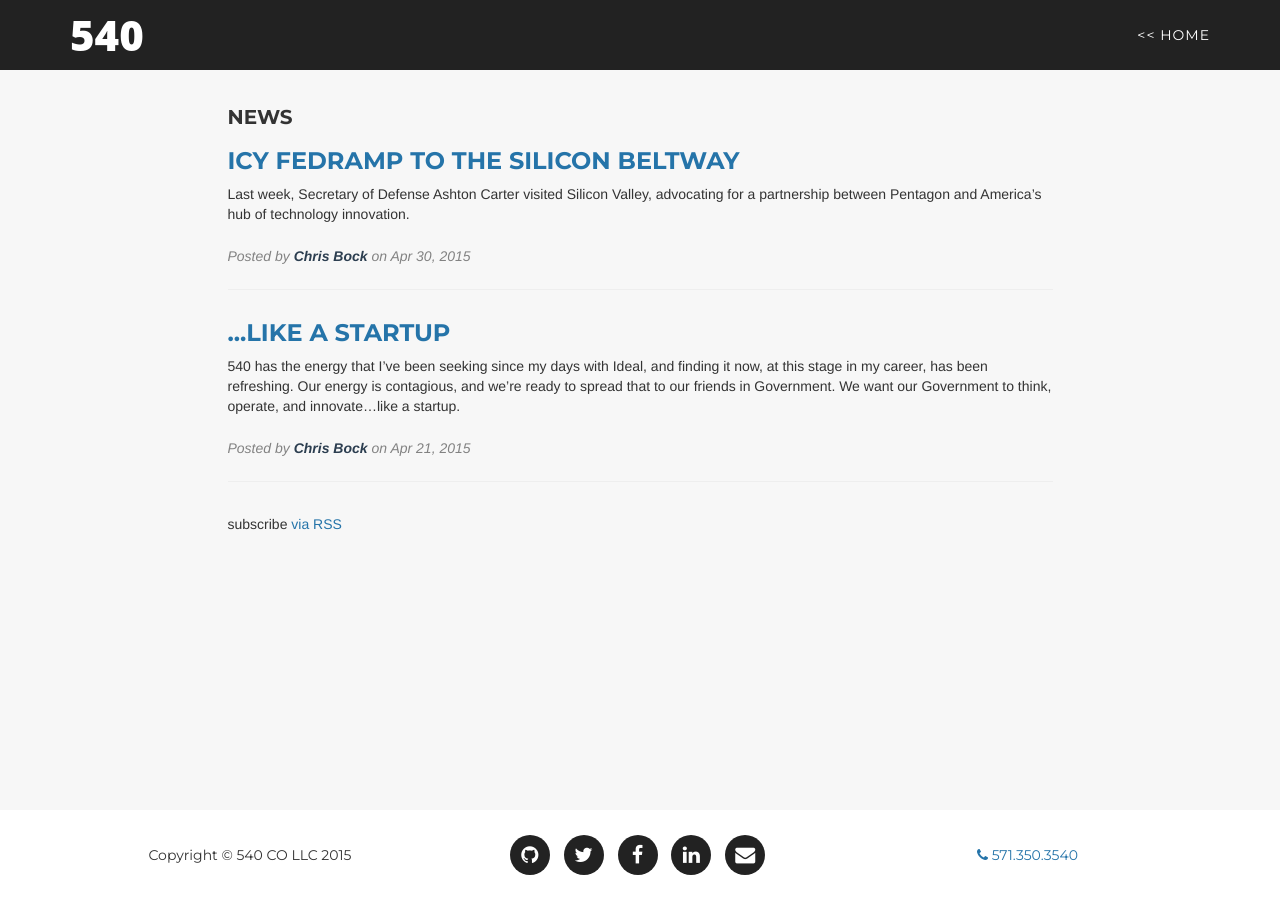
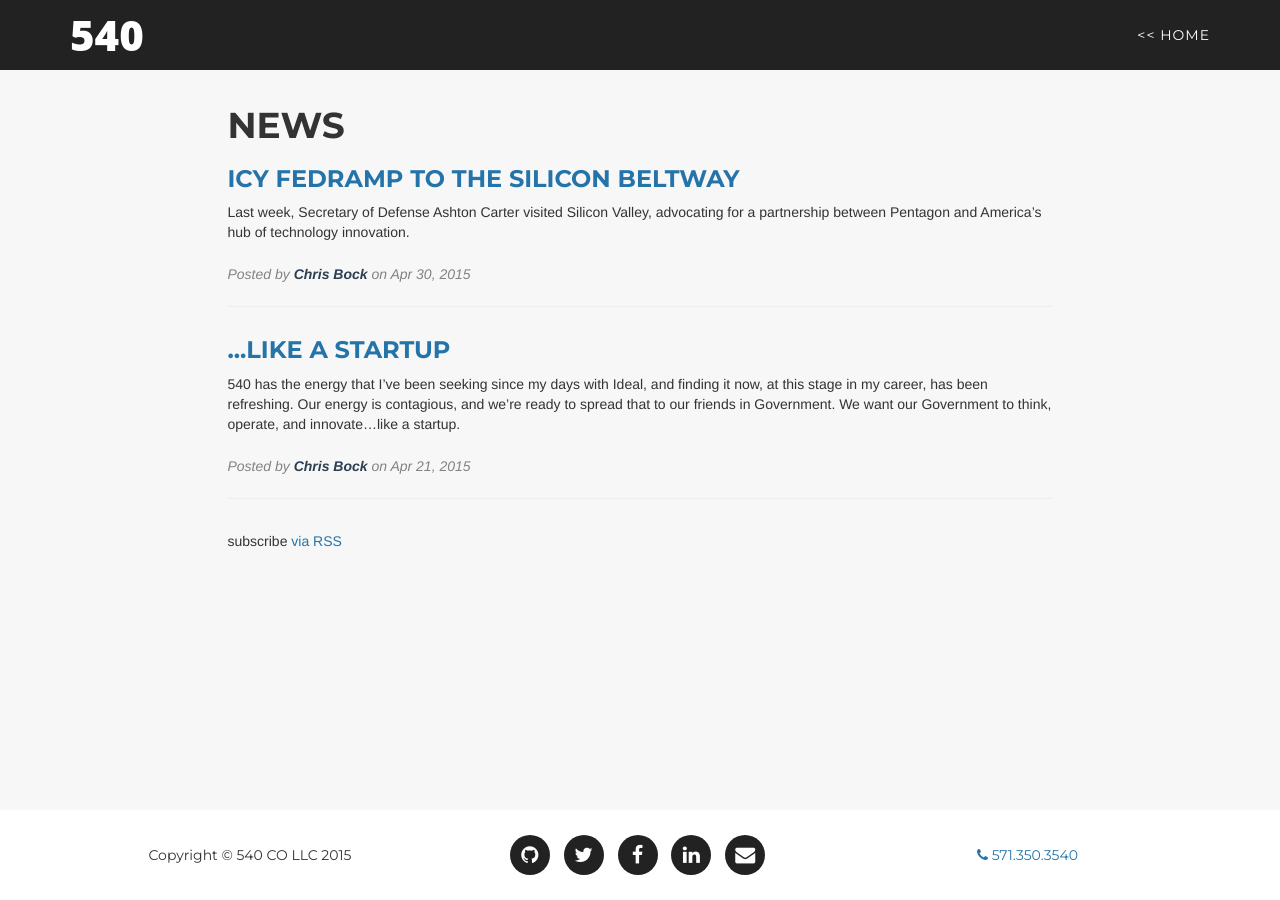
Before and after one commit to 540co/540co.github.io, a Jekyll site: the page built from index.html, in a window 1280 px wide. Built offline with Jekyll 4.4.1, drawn with Linux system fonts in a browser that asks for light colours; some web fonts are replaced.

Commit message:
restyled news feed title

```diff
--- a/index.html
+++ b/index.html
@@ -4,7 +4,7 @@ layout: default
 
 <div class="home">
 
-  <h1 class="page-heading">News</h1>
+  <h1>News</h1>
 
   <ul class="post-list">
     {% for post in site.posts %}
```
